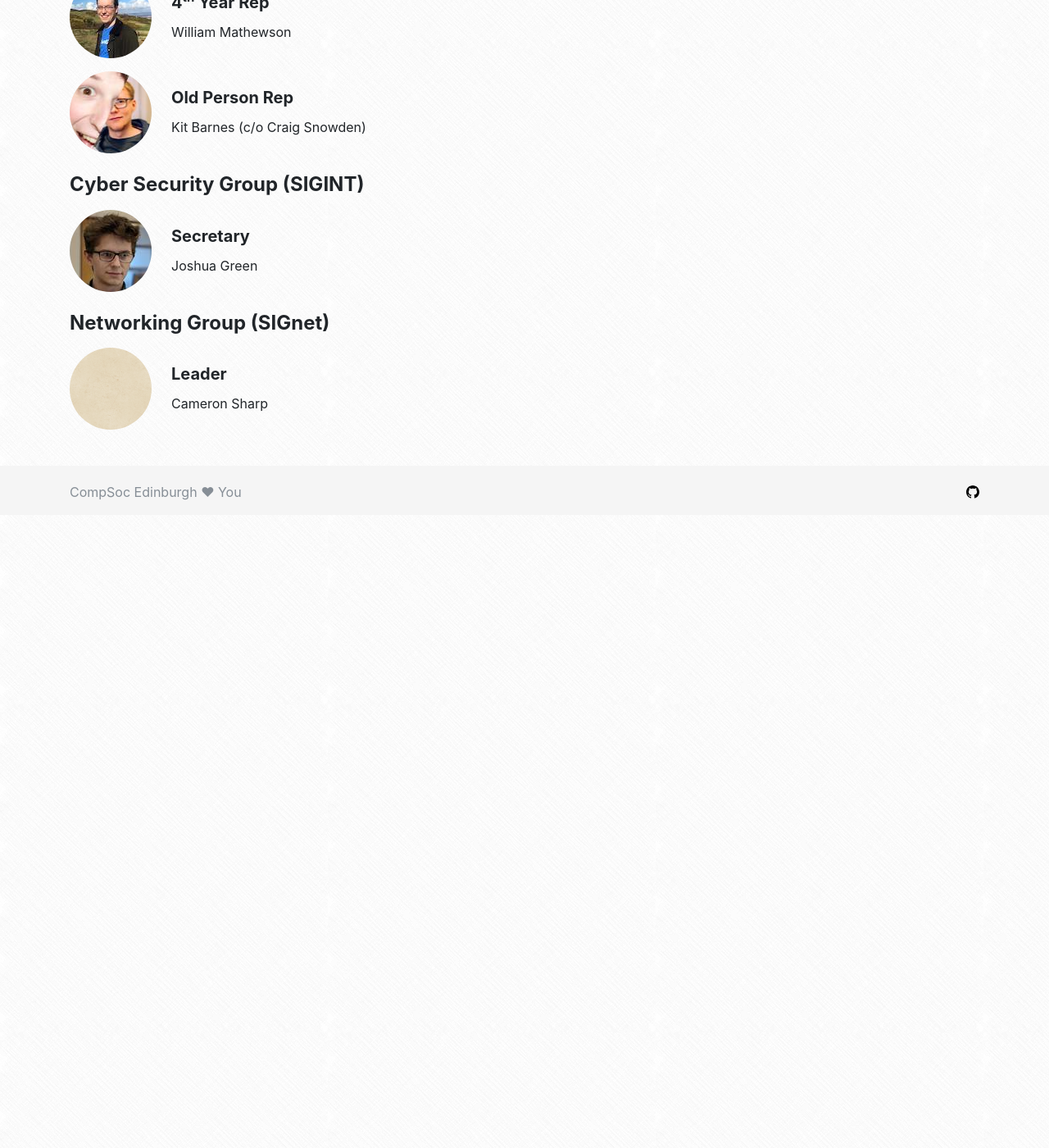
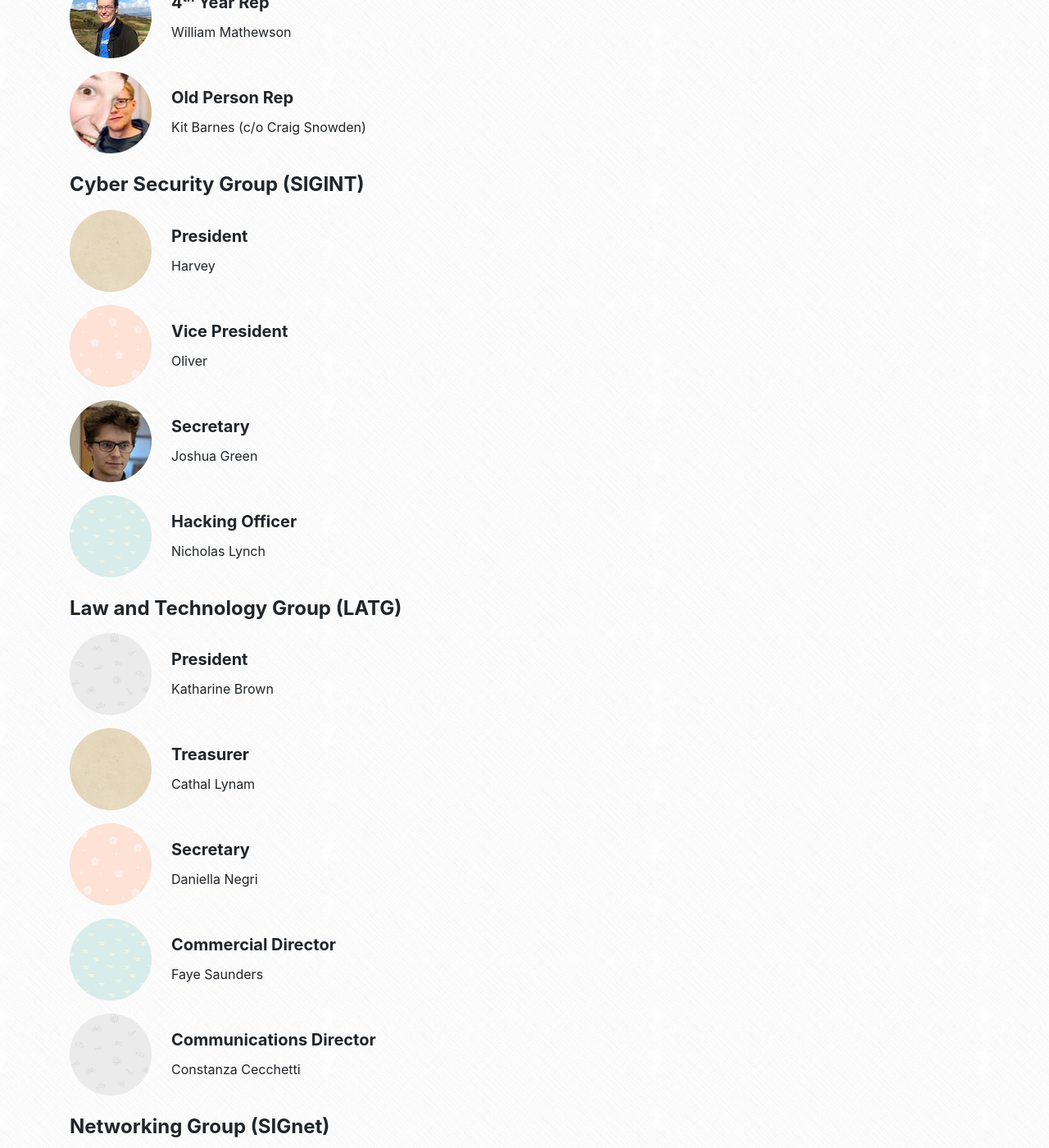
Before and after one commit to compsoc-edinburgh/website, a Jekyll site: the page built from _pages/team.html, in a window 1280 px wide and 1400 px high, scrolled down 1541 px. Shown: the whole window at 82% size. Built offline with Jekyll 4.4.1, drawn with Linux system fonts in a browser that asks for light colours; nearby versions of some CDN libraries; before the commit the page ends 2171 px from its top, so only the background shows below that.

Commit message:
Add more committee to the team page

```diff
--- a/_data/committee/2017-2018.yml
+++ b/_data/committee/2017-2018.yml
@@ -46,9 +46,35 @@ teams:
 
   - name: Cyber Security Group (SIGINT)
     members:
+      - name: "Harvey"
+        role: President
+
+      - name: Oliver
+        role: Vice President
+
       - name: Joshua Green
         role: Secretary
         img: josh-3.jpg
+
+      - name: Nicholas Lynch
+        role: Hacking Officer
+
+  - name: Law and Technology Group (LATG)
+    members:
+      - name: Katharine Brown
+        role: President
+
+      - name: Cathal Lynam
+        role: Treasurer
+
+      - name: Daniella Negri
+        role: Secretary
+
+      - name: Faye Saunders
+        role: Commercial Director
+
+      - name: Constanza Cecchetti
+        role: Communications Director
 
   - name: Networking Group (SIGnet)
     members:
```
